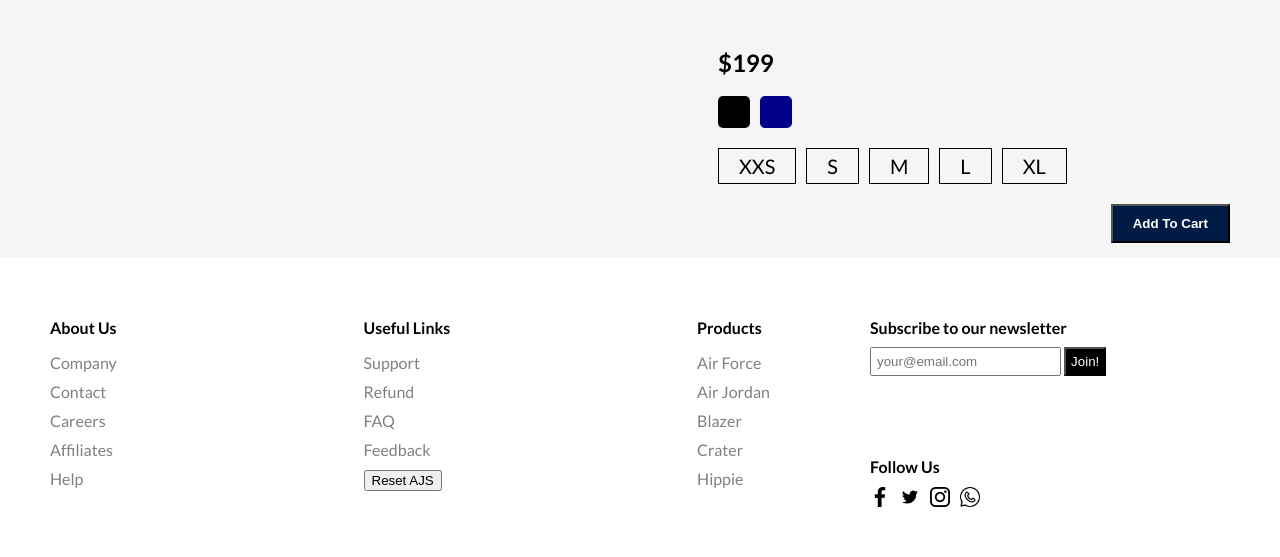
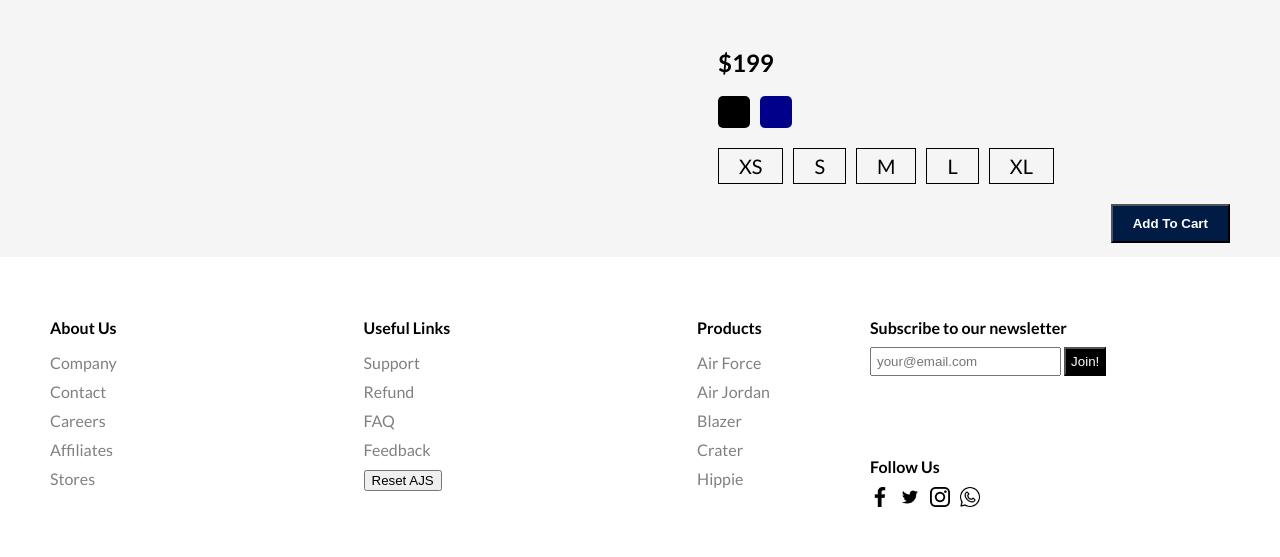
Before and after one commit to ejwalters/vv-demo-v1, a plain HTML site: page index.html in a window 1280 px wide. Shown: the part 1962-2519 px from the top of the page. Drawn offline with Linux system fonts and the light colour scheme.

Commit message:
new test

```diff
--- a/index.html
+++ b/index.html
@@ -77,7 +77,7 @@
                     <div class="color"></div>
                 </div>
                 <div class="sizes">
-                    <div class="size">XXS</div>
+                    <div class="size">XS</div>
                     <div class="size">S</div>
                     <div class="size">M</div>
                     <div class="size">L</div>
@@ -116,7 +116,7 @@
                         <li class="fListItem">Contact</li>
                         <li class="fListItem">Careers</li>
                         <li class="fListItem">Affiliates</li>
-                        <li class="fListItem">Help</li>
+                        <li class="fListItem">Stores</li>
                     </ul>
                 </div>
                 <div class="footerMenu">
```
